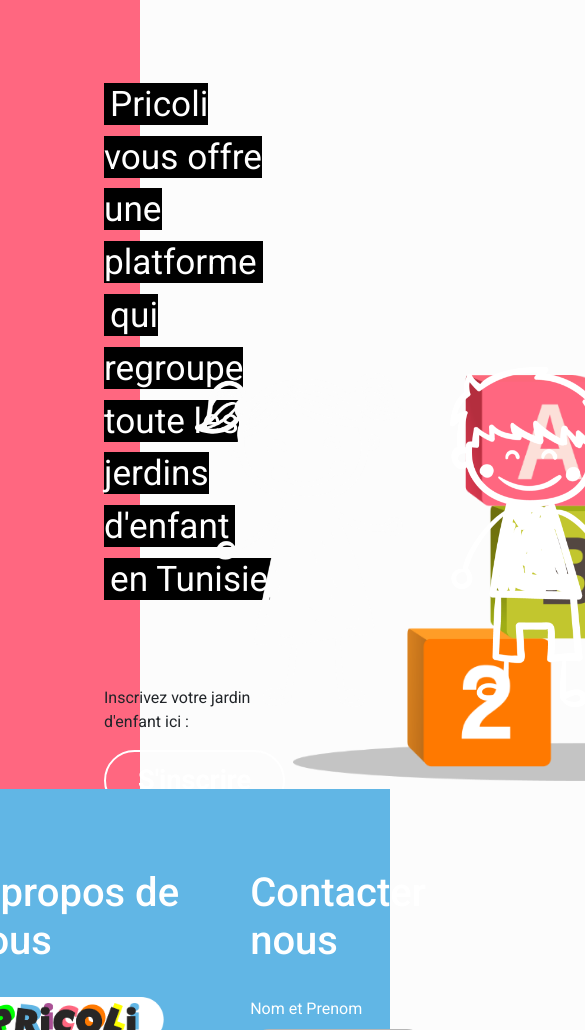
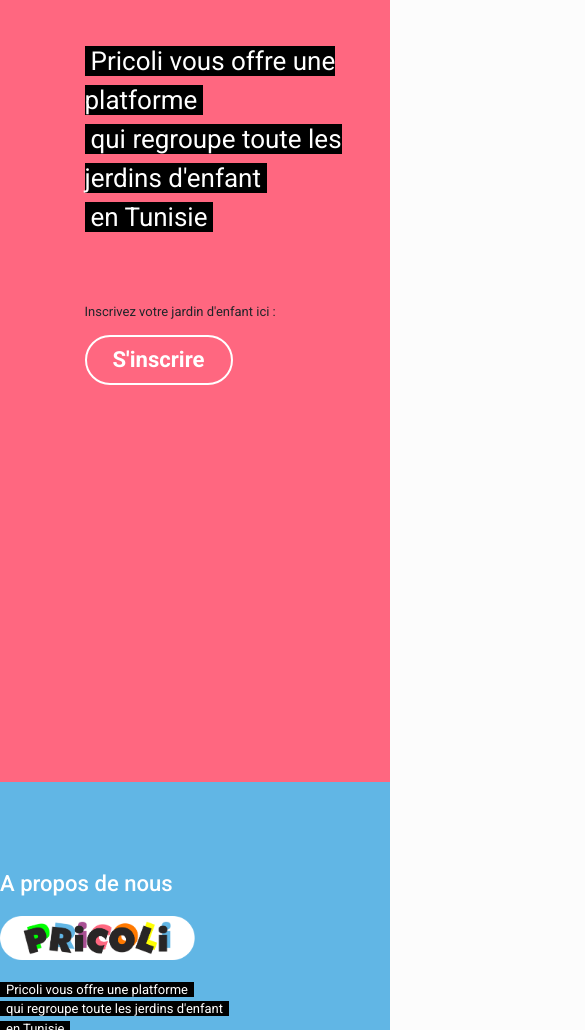
Before and after one commit to YosraSkhiri/pricoli, a website: page index.html in a window 390 px wide. Shown: the part 970-2000 px from the top of the page, 585 px wide, since content can reach past the window. Drawn offline with nearby package versions, Linux system fonts and the light colour scheme.

Commit message:
added some media queries

```diff
--- a/scss/_custom.scss
+++ b/scss/_custom.scss
@@ -45,6 +45,7 @@
                 height: 1.5rem;
                 background-color: $primary_theme_color;
             }
+
         }
 
         p{
@@ -84,6 +85,9 @@
     width: 100%;
     height: 100vh;
     position: relative;
+    @media only screen and (max-width: 768px) {
+        flex-direction: column;
+    }
 
     .part-1{
         margin-left: 6.5rem;
@@ -92,10 +96,14 @@
 
     .part-1 > p.black-style{
         font-size: 2.2rem;
+        @media only screen and (max-width: 768px) {
+            font-size: 2rem;
+        }
     }
 
     p.para-2{
         margin-top: 5rem;
+
     }
 
     &::before{
@@ -106,10 +114,16 @@
         height: 100%;
         width: 36%;
         background: $secondary_theme_color;
+        @media only screen and (max-width: 768px) {
+            width: 100%;
+        }
     }
 
     img{
         height: 50%;
+        @media only screen and (max-width: 768px) {
+            display: none;
+        }
     }
 }
 
@@ -119,14 +133,23 @@
     background: $primary_theme_color;
     justify-content: center;
     color: white;
-    position: relative;
+
+    @media only screen and (max-width: 768px) {
+        flex-direction: column;
+    }
 
     .footer-logo{
         width: 70%;
+        @media only screen and (max-width: 768px) {
+            width: 50%;
+        }
     }
 
     & > div{
         margin-top: 5rem;
+        @media only screen and (max-width: 768px) {
+            margin-top: 1rem;
+        }
     }
 
     /*&::before{
@@ -142,6 +165,9 @@
 
     ul{
         list-style: none;
+        @media only screen and (max-width: 768px) {
+            width: 60%;
+        }
     }
 
     textarea.form-control{
@@ -153,9 +179,28 @@
     }
     .social-media-part{
         margin-top: 9.5rem;
+        @media only screen and (max-width: 768px) {
+            margin-top: 0rem;
+        }
     }
 
     h1{
         margin-bottom: 2rem;
+        @media only screen and (max-width: 768px) {
+            font-size: 1.7rem;
+            margin-bottom: 1.5rem;
+        }
     }
 }
+
+@media only screen and (max-width: 768px) {
+    :root{
+        font-size: 13px;
+    }
+}
+
+@media only screen and (max-width: 360px) {
+    :root{
+        font-size: 9px;
+    }
+}
```
Also changed, not shown: css/main.css, 1 other file.
